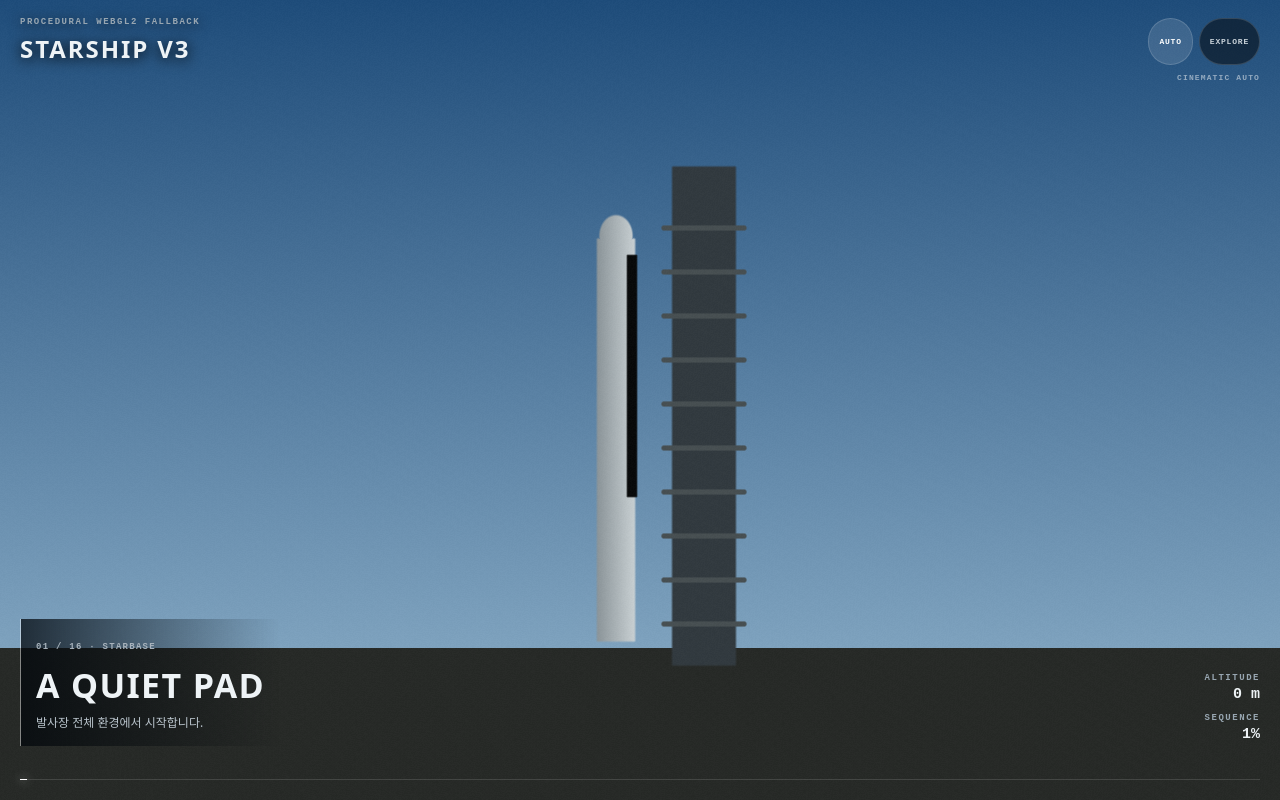
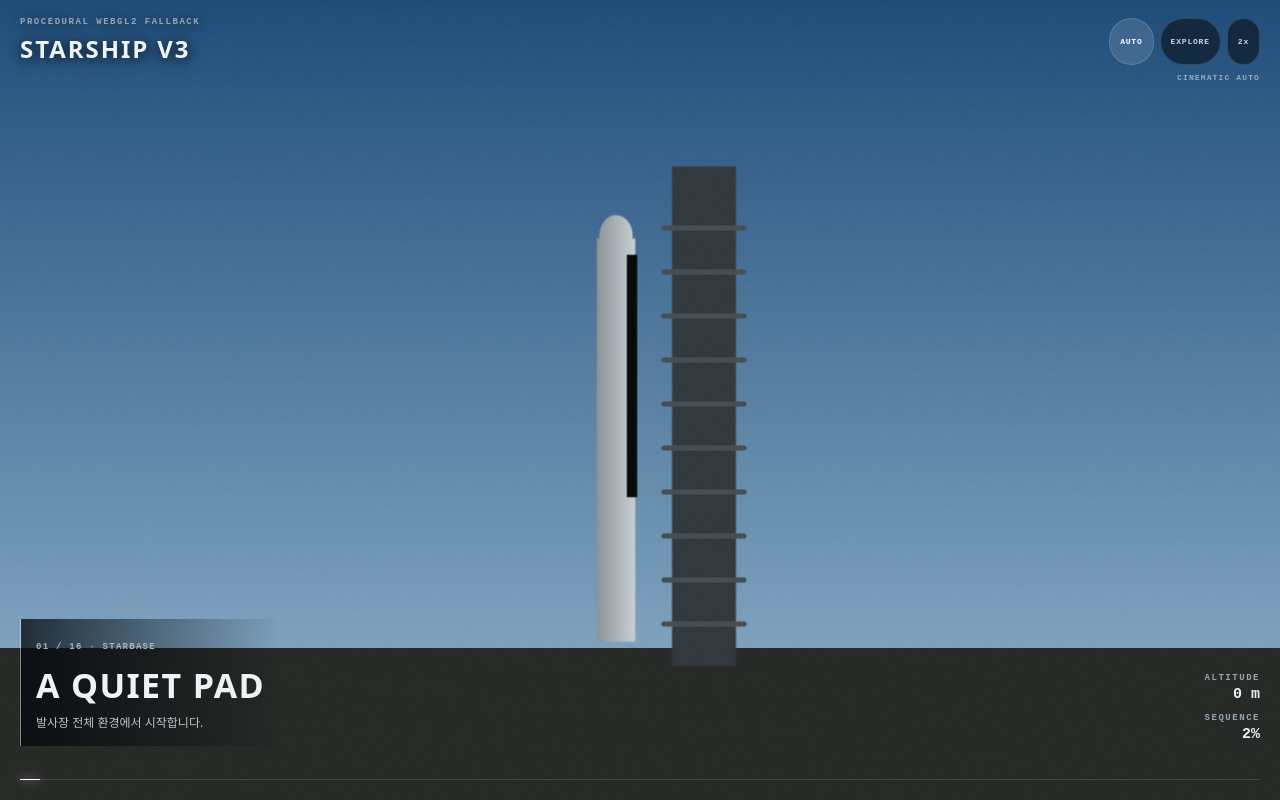
Before and after one commit to juhwan7/starship-launch-experience, a website: page fallback.html in a window 1280 px wide. Drawn offline with Linux system fonts and the light colour scheme; animation ran at ten frames a second.

Commit message:
Fix fallback runtime indexing and add speed cycle

```diff
--- a/fallback.html
+++ b/fallback.html
@@ -10,7 +10,7 @@ html,body{margin:0;background:#03070b;color:#eef3f6;font-family:system-ui,-apple
 </head>
 <body>
 <canvas id="c"></canvas>
-<div class="top"><div class="brand"><small>PROCEDURAL WEBGL2 FALLBACK</small><b>STARSHIP V3</b></div><div class="controls"><button id="auto" class="on">AUTO</button><button id="explore">EXPLORE</button></div></div>
+<div class="top"><div class="brand"><small>PROCEDURAL WEBGL2 FALLBACK</small><b>STARSHIP V3</b></div><div class="controls"><button id="auto" class="on">AUTO</button><button id="explore">EXPLORE</button><button id="speed">2x</button></div></div>
 <div class="badge" id="badge">CINEMATIC AUTO</div>
 <div class="story"><small id="meta">01 / 16 · STARBASE</small><h1 id="title">A QUIET PAD</h1><p id="copy">외부 모델 없이 실행되는 실시간 WebGL2 fallback입니다.</p></div>
 <div class="hud"><small>ALTITUDE</small><b id="alt">0 m</b><small style="margin-top:12px">SEQUENCE</small><b id="seq">0%</b></div>
@@ -87,15 +87,20 @@ const ur=gl.getUniformLocation(pr,'r'),ut=gl.getUniformLocation(pr,'t'),up=gl.ge
 
 const stages=[
 ['STARBASE','A QUIET PAD','발사장 전체 환경에서 시작합니다.'],['APPROACH','THE STACK','Starship V3 스택으로 접근합니다.'],['GROUND SYSTEMS','PAD 2','발사탑과 지상설비를 통과합니다.'],['PROPELLANT LOAD','METHANE / OXYGEN','추진제 적재와 venting이 진행됩니다.'],['CUTAWAY','INSIDE THE TANKS','내부 탱크 흐름을 교육용으로 시각화합니다.'],['ENGINE BAY','33 RAPTOR 3','Super Heavy의 33개 엔진을 보여줍니다.'],['COUNTDOWN','T−00:00:30','최종 카운트다운이 시작됩니다.'],['IGNITION','RAPTOR START','엔진 점화와 plume이 발사대를 덮습니다.'],['LIFTOFF','THE STACK MOVES','거대한 발사체가 지면을 떠납니다.'],['TOWER CLEAR','CLEAR OF PAD 2','발사탑을 완전히 통과합니다.'],['ASCENT','ATMOSPHERE','대기권을 가르며 상승합니다.'],['MAX Q','PEAK LOAD','최대 동압 구간을 통과합니다.'],['HIGH ALTITUDE','EARTH REVEAL','하늘이 어두워지고 지구가 나타납니다.'],['MECO','STAGING PREP','Super Heavy 엔진이 정지합니다.'],['HOT-STAGING','SIX RAPTORS','Starship 엔진이 점화됩니다.'],['SEPARATION','TWO PATHS','두 단계가 서로 멀어집니다.']];
-let mode='auto',prog=0,target=0,last=performance.now(),elapsed=0;const total=451;
-const auto=document.getElementById('auto'),explore=document.getElementById('explore');
+let mode='auto',prog=0,target=0,last=performance.now(),elapsed=0,rate=2;const total=307;
+const auto=document.getElementById('auto'),explore=document.getElementById('explore'),speed=document.getElementById('speed');
 auto.onclick=()=>{mode='auto';elapsed=prog*total;auto.classList.add('on');explore.classList.remove('on');badge.textContent='CINEMATIC AUTO'};
 explore.onclick=()=>{mode='explore';target=prog;explore.classList.add('on');auto.classList.remove('on');badge.textContent='SCROLL EXPLORE'};
+const speedLevels=[1,2,5,10,25,50];speed.onclick=()=>{const i=speedLevels.indexOf(rate);rate=speedLevels[(i+1)%speedLevels.length];speed.textContent=rate+'x';};
 addEventListener('wheel',e=>{if(mode==='explore')target=Math.max(0,Math.min(1,target+e.deltaY*.00055))},{passive:true});
 addEventListener('touchmove',e=>{if(mode==='explore'&&e.touches[0])target=Math.max(0,Math.min(1,target+.001))},{passive:true});
 function resize(){const d=Math.min(devicePixelRatio||1,1.5);c.width=innerWidth*d;c.height=innerHeight*d;gl.viewport(0,0,c.width,c.height)}addEventListener('resize',resize);resize();
-function frame(now){const dt=Math.min(.05,(now-last)/1000);last=now;if(mode==='auto'){elapsed+=dt;prog=Math.min(1,elapsed/total)}else prog+=(target-prog)*.08;
+function frame(now){
+const dt=Math.min(.05,Math.max(0,(now-last)/1000||0));last=now;
+if(mode==='auto'){elapsed+=dt*rate;prog=Math.min(1,elapsed/total)}else prog+=(target-prog)*.08;
+if(!Number.isFinite(prog))prog=0;
 gl.uniform2f(ur,c.width,c.height);gl.uniform1f(ut,now/1000);gl.uniform1f(up,prog);gl.drawArrays(gl.TRIANGLES,0,3);
-const i=Math.min(15,Math.floor(prog*16)),s=stages[i];meta.textContent=String(i+1).padStart(2,'0')+' / 16 · '+s[0];title.textContent=s[1];copy.textContent=s[2];fill.style.width=(prog*100)+'%';seq.textContent=Math.round(prog*100)+'%';const a=Math.max(0,(prog-.55)/.35);alt.textContent=a?Math.round(a*a*92000/1000)+' km':'0 m';requestAnimationFrame(frame)}requestAnimationFrame(frame);
+const i=Math.max(0,Math.min(stages.length-1,Math.floor(prog*stages.length))),s=stages[i]||stages[0];
+meta.textContent=String(i+1).padStart(2,'0')+' / '+stages.length+' · '+s[0];title.textContent=s[1];copy.textContent=s[2];fill.style.width=(prog*100)+'%';seq.textContent=Math.round(prog*100)+'%';const a=Math.max(0,(prog-.55)/.35);alt.textContent=a?Math.round(a*a*92000/1000)+' km':'0 m';requestAnimationFrame(frame)}requestAnimationFrame(frame);
 </script>
 </body></html>
```
